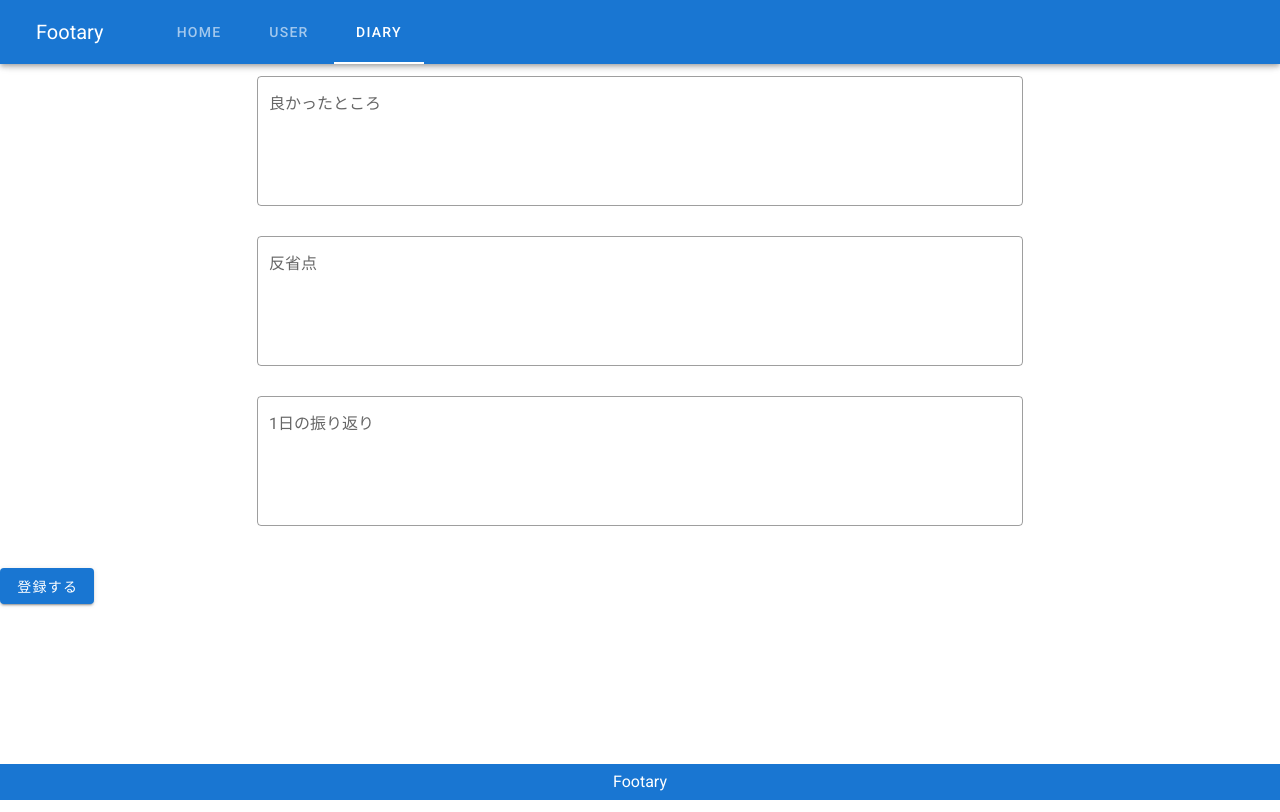
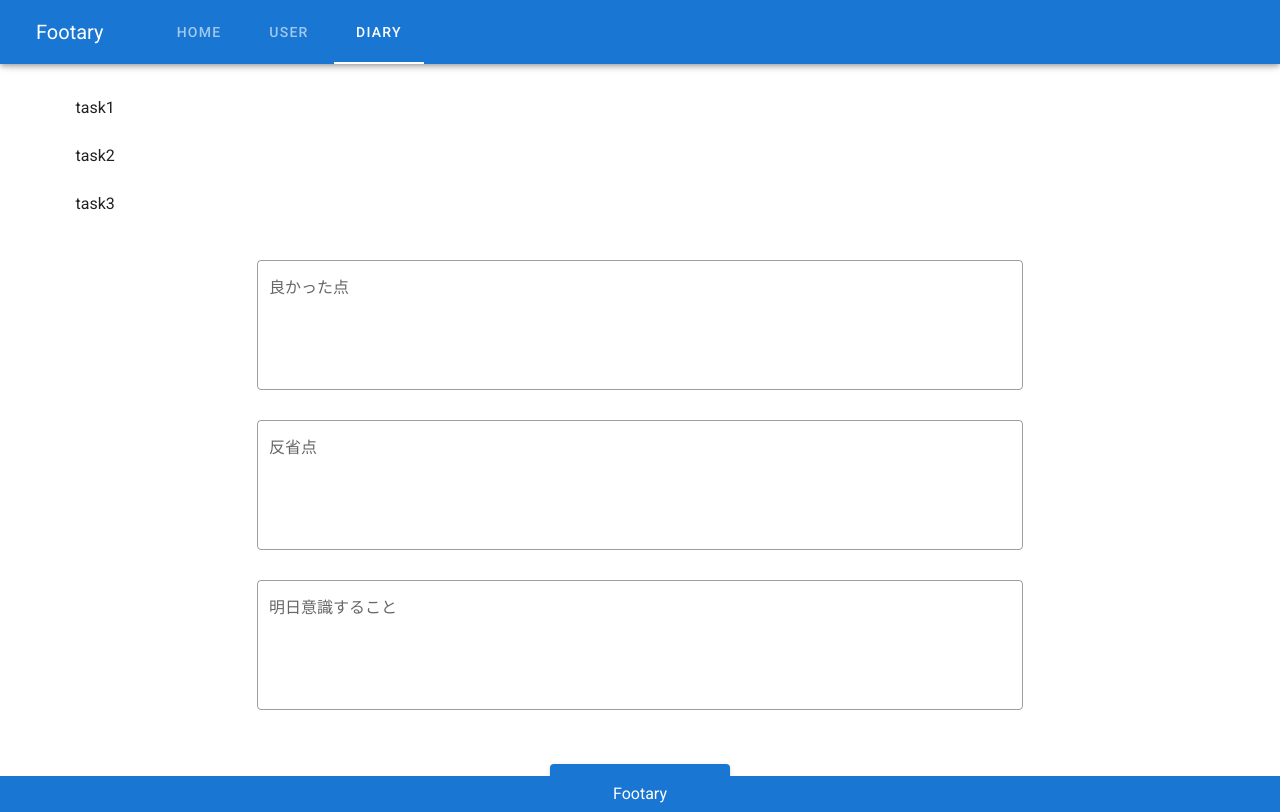
Before and after one commit to Tstegen1/footary, a Vue app: page /diary in a window 1280 px wide. Built offline with nearby package versions, Linux system fonts and the light colour scheme.

Commit message:
diary修正+target追加

```diff
--- a/src/main.js
+++ b/src/main.js
@@ -6,6 +6,7 @@ import Authentication from './pages/Authentication';
 import Header from './pages/Header.vue';
 import User from './pages/User.vue';
 import Footer from './pages/Footer.vue';
+import Target from './pages/Target.vue';
 import vuetify from './plugins/vuetify';
 import router from './router';
 import store from './store/store';
@@ -18,6 +19,7 @@ Vue.component('Authentication', Authentication);
 Vue.component('Header', Header);
 Vue.component('User', User);
 Vue.component('Footer', Footer);
+Vue.component('Target', Target);
 
 
 
--- a/src/pages/Diary.vue
+++ b/src/pages/Diary.vue
@@ -1,14 +1,15 @@
 <!-- サッカーノートを書く -->
 <template>
   <v-main>
-    <v-container>
+    <Target></Target>
+    <v-container id="diary">
       <v-row justify="center">
         <v-col xs="12" sm="8" md="8">
           <v-textarea
             auto-grow
             outlined
-            name="良かったところ"
-            label="良かったところ"
+            name="良かった点"
+            label="良かった点"
             v-model="goodText"
           ></v-textarea>
           <v-textarea
@@ -21,18 +22,21 @@
           <v-textarea
             auto-grow
             outlined
-            name="振り返り"
-            label="1日の振り返り"
-            v-model="diaryText"
+            name="明日意識すること"
+            label="明日意識すること"
+            v-model="mindText"
           ></v-textarea>
         </v-col>
       </v-row>
     </v-container>
-    <v-btn color="primary" class="btn">
-      登録する
-    </v-btn>
+    <v-container id="submit">
+      <v-btn color="primary" width="180px" @click="post">
+        登録する
+      </v-btn>
+    </v-container>
   </v-main>
 </template>
+
 
 <script>
 export default {
@@ -40,8 +44,21 @@ export default {
     return {
       goodText: null,
       badText: null,
-      diaryText: null,
+      mindText: null,
     }
-  }
+  },
+  methods: {
+    post() {
+      //firebaseに保存する処理を書く
+      console.log('登録します');
+    }
+  },
 }
 </script>
+
+<style scoped>
+#submit {
+  text-align: center;
+}
+
+</style>
--- /dev/null
+++ b/src/pages/Target.vue
@@ -0,0 +1,21 @@
+<template>
+  <v-container id="target">
+    <v-list>
+      <v-list-item v-for="todo in todos" :key="todo.id">{{ todo.name }}</v-list-item>
+    </v-list>
+  </v-container>
+</template>
+
+<script>
+export default {
+  data() {
+    return {
+      todos: [
+        {name: 'task1', id: 1},
+        {name: 'task2', id: 2},
+        {name: 'task3', id: 3},
+      ]
+    }
+  }
+}
+</script>
--- a/src/plugins/firebase.js
+++ b/src/plugins/firebase.js
@@ -1,5 +1,6 @@
 import firebase from "firebase/app";
-import 'firebase/auth'
+import 'firebase/auth';
+import 'firebase/firestore';
 
 if (!firebase.apps.length) {
   const firebaseConfig = {
```
